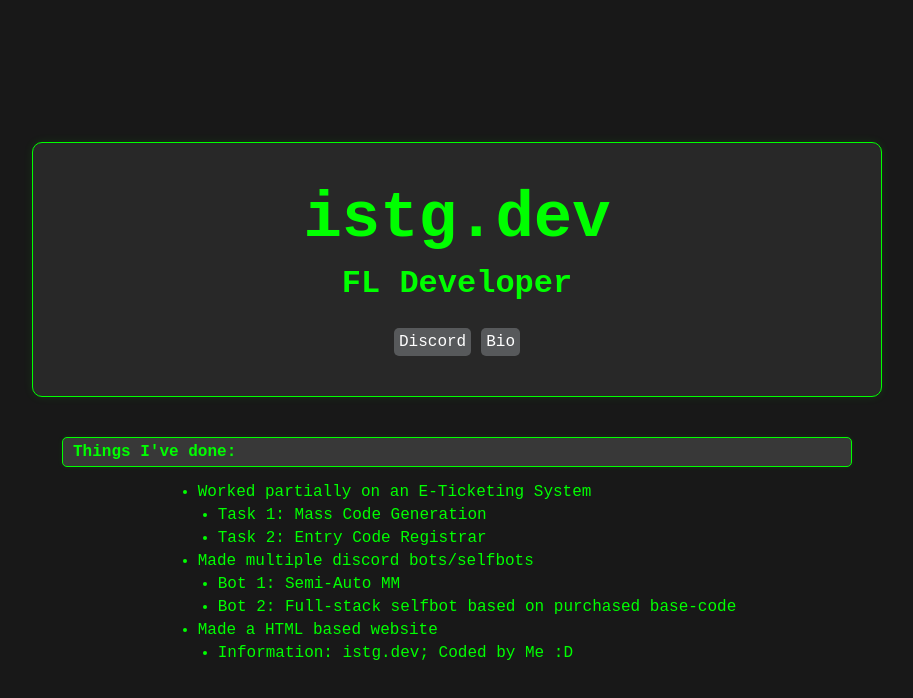
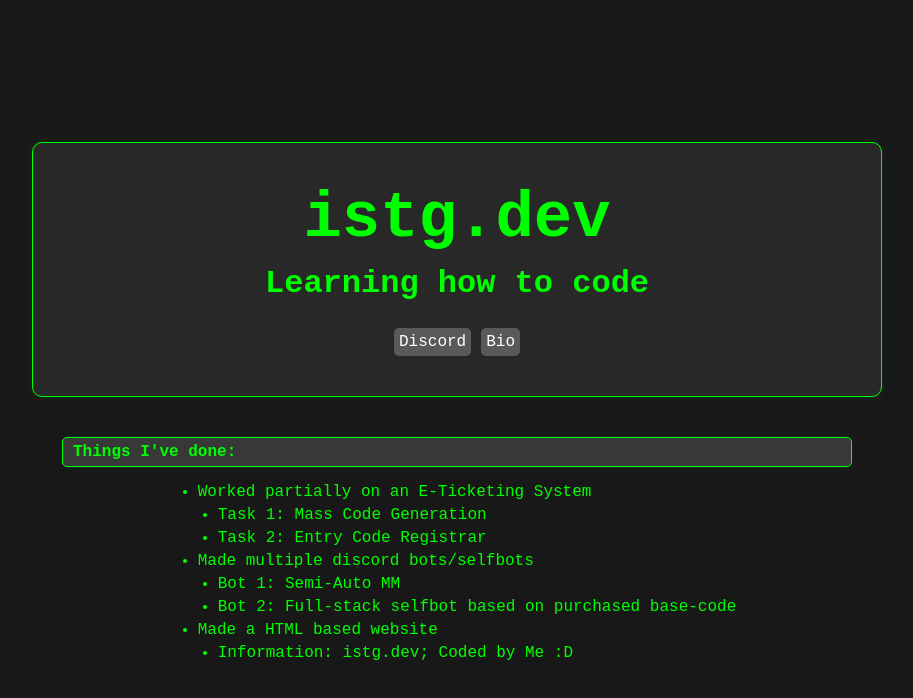
Before and after one commit to istg-dev/istg.dev, a plain HTML site: page index.html in a window 1280 px wide. Shown: the whole page, without its empty margins (183-1096 px from the left). Drawn offline with Linux system fonts and the light colour scheme.

Commit message:
Update index.html

```diff
--- a/index.html
+++ b/index.html
@@ -107,7 +107,7 @@
 
   <div class="popup">
     <h1>istg.dev</h1>
-    <h2>FL Developer</h2>
+    <h2>Learning how to code</h2>
     <div class="social-buttons">
       <a href="https://twitter.com/" class="discord">Discord</a>
       <a href="https://guns.lol/rat/" class="guns">Bio</a>
```
